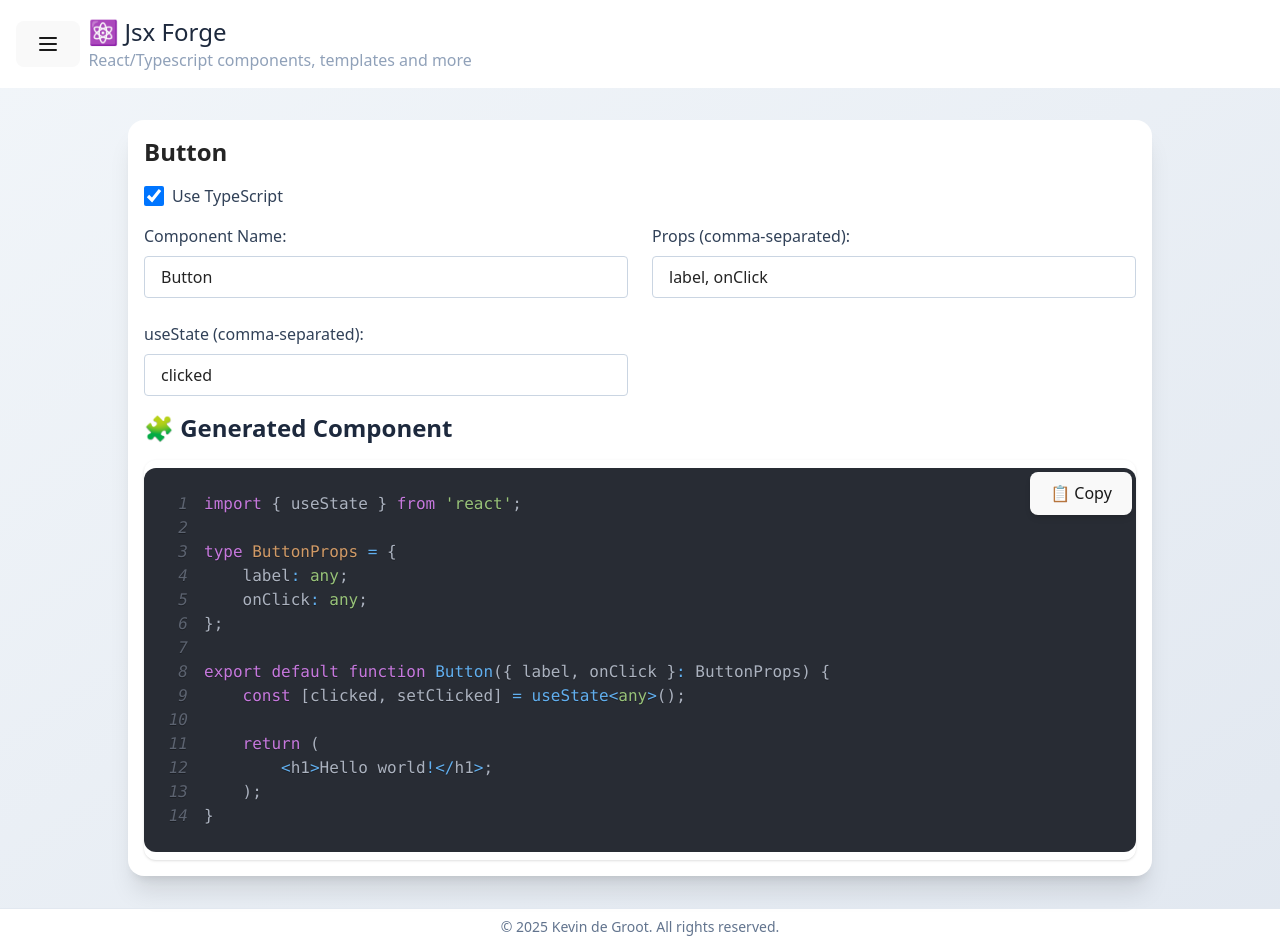
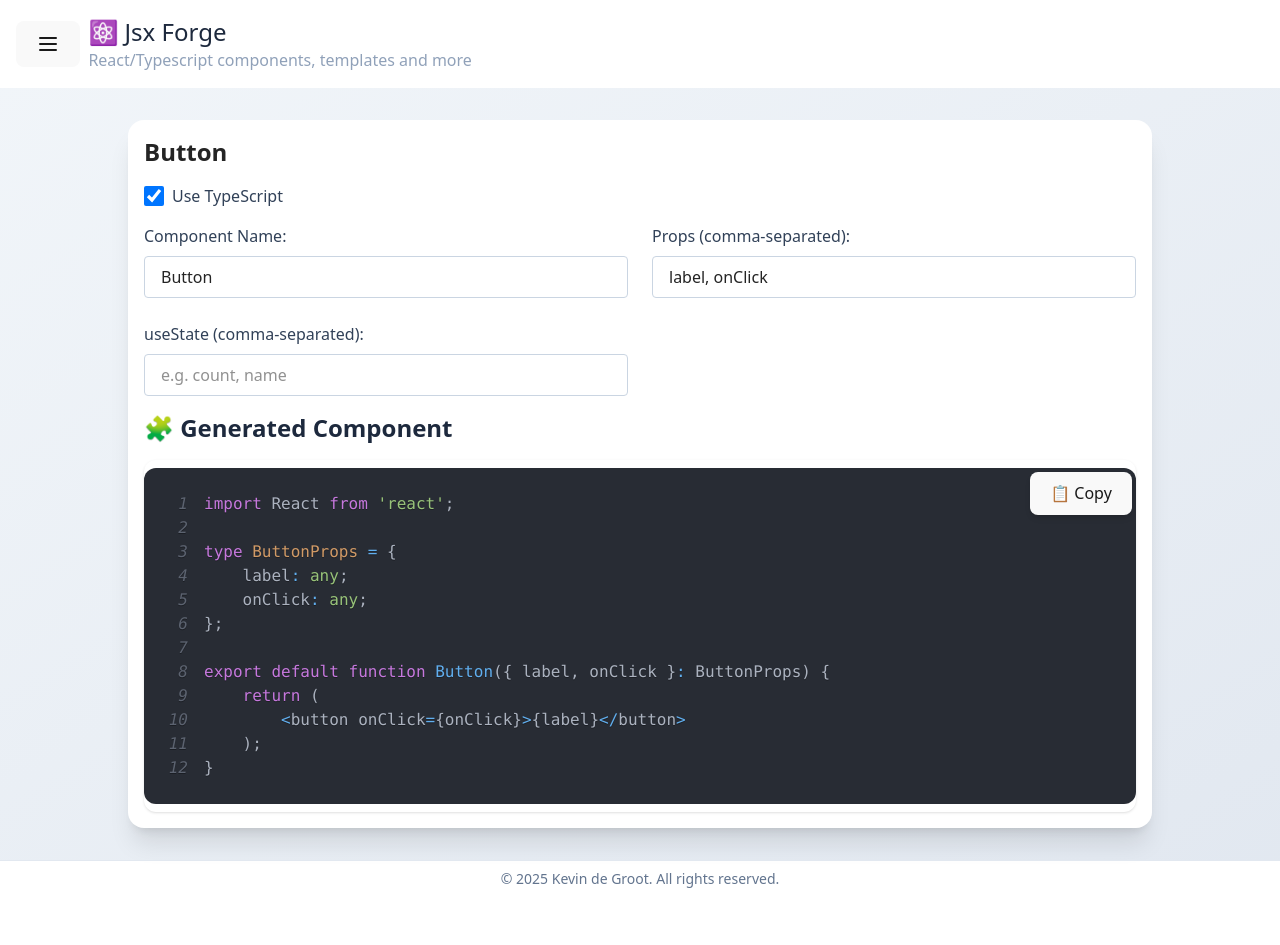
Before and after one commit to KevinDeGroot2015/jsxforge, a React (Vite) app: page /button in a window 1280 px wide. After the commit the page ends 897 px from the top, so only its background shows below. Built offline with nearby package versions, Linux system fonts and the light colour scheme.

Commit message:
added importcode & renamed customcode for more logic

```diff
--- a/src/components/CodeOutput/CodeOutput.tsx
+++ b/src/components/CodeOutput/CodeOutput.tsx
@@ -8,7 +8,8 @@ type CodeOutputProps = {
     propsInput?: string;
     useTypescript: boolean;
     useStateInput?: string;
-    customCode?: string;
+    importCode?: string | string[];
+    bodyCode?: string | string[];
     returnCode?: string;
 };
 
@@ -17,7 +18,8 @@ export default function CodeOutput({
     propsInput,
     useTypescript,
     useStateInput,
-    customCode,
+    importCode,
+    bodyCode,
     returnCode = "<h1>Hello world!</h1>;",
 }: CodeOutputProps) {
     const textareaRef = useRef<HTMLTextAreaElement>(null);
@@ -38,17 +40,21 @@ export default function CodeOutput({
         const usesTS = useTypescript;
         const usesState = useStateInput;
 
-        const importLine = usesState
-            ? [`import { useState } from 'react';`, " "]
-            : [];
+        const importLine = [
+            importCode,
+            usesState
+                ? `import { useState } from 'react';
+            `
+                : " ",
+        ];
 
         const typeLines =
             usesTS && props.length > 0
                 ? [
                       `type ${componentName}Props = {`,
                       ...props.map((p) => indentLine(`${p}: any;`, 1)),
-                      `};`,
-                      " ",
+                      `};
+                      `,
                   ]
                 : [];
 
@@ -71,16 +77,9 @@ export default function CodeOutput({
                               1
                           )
                       ),
-                      " ",
+                      "",
                   ]
                 : [];
-
-        const customCodeLines = [
-            ...((customCode ?? "")
-                .split("\n")
-                .map((line) => indentLine(line.trim(), 1)),
-            ""),
-        ];
 
         const returnLines = [
             indentLine("return (", 1),
@@ -91,7 +90,7 @@ export default function CodeOutput({
         const componentLines = [
             `export default function ${componentName}(${functionSignature}) {`,
             ...stateLines,
-            ...customCodeLines,
+            bodyCode,
             ...returnLines,
             `}`,
         ];
--- a/src/components/PageBase/PageBase.tsx
+++ b/src/components/PageBase/PageBase.tsx
@@ -6,7 +6,8 @@ type PageBaseProps = {
     defaultComponentName: string;
     defaultPropsInput?: string;
     defaultUseStateInput?: string;
-    customCode?: string;
+    importCode?: string | string[];
+    bodyCode?: string | string[];
     returnCode?: string;
 }
 
@@ -14,7 +15,8 @@ export default function PageBase({
     defaultComponentName = "MyComponent",
     defaultPropsInput,
     defaultUseStateInput,
-    customCode,
+    importCode,
+    bodyCode,
     returnCode,
 }: PageBaseProps) {
     const [componentName, setComponentName] = useState(defaultComponentName);
@@ -66,7 +68,8 @@ export default function PageBase({
                 propsInput={propsInput}
                 useTypescript={useTypescript}
                 useStateInput={useStateInput}
-                customCode={customCode}
+                importCode={importCode}
+                bodyCode={bodyCode}
                 returnCode={returnCode}
             />
         </>
--- a/src/pages/components/Button.tsx
+++ b/src/pages/components/Button.tsx
@@ -1,11 +1,18 @@
 import PageBase from "@components/PageBase/PageBase";
 
 export default function Button() {
+    // const bodyCodeLines = `
+    // const handleClick = () => {
+    //     setClicked(!clicked);
+    // };
+    // `;
+
     return (
         <PageBase
             defaultComponentName="Button"
             defaultPropsInput="label, onClick"
-            defaultUseStateInput="clicked"
+            importCode={`import React from 'react';`}
+            returnCode={`<button onClick={onClick}>{label}</button>`}
         />
     );
 }
```
